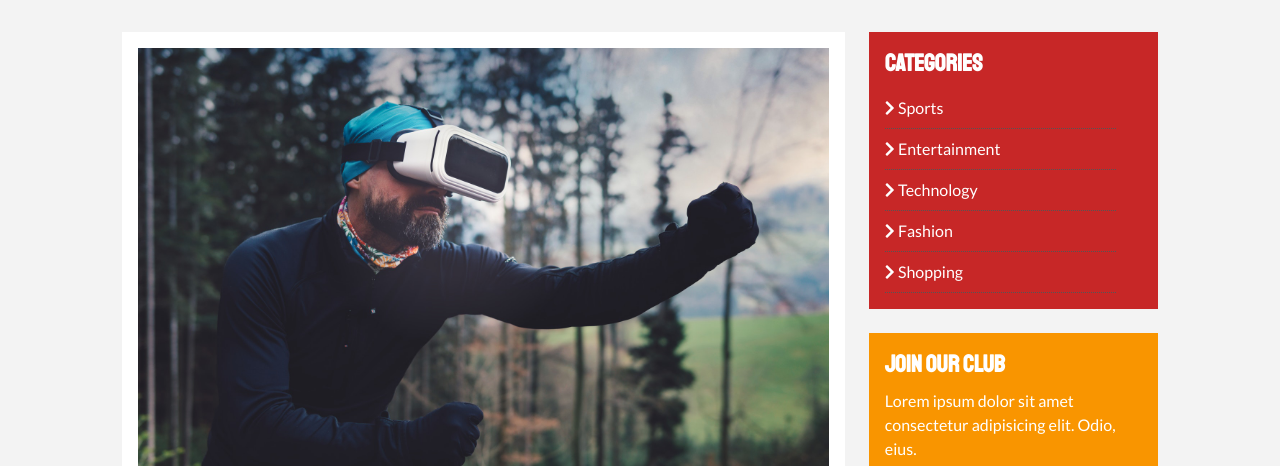
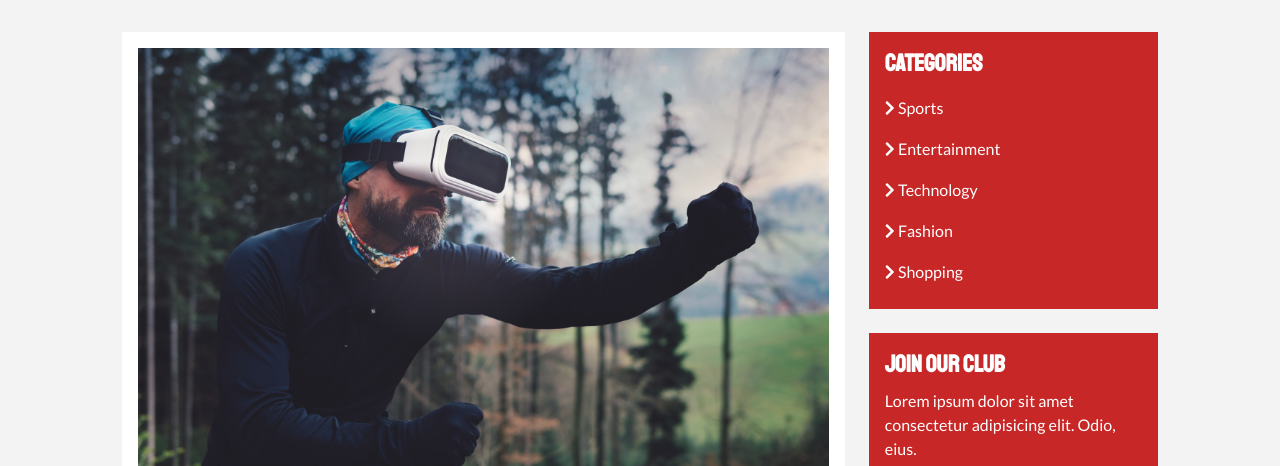
Before and after one commit to colin-willer/NewsGridWebsite, a plain HTML site: page article.html in a window 1280 px wide. Shown: the part 74-540 px from the top of the page. Drawn offline with Linux system fonts and the light colour scheme.

Commit message:
Change Article Aside Color

```diff
--- a/article.html
+++ b/article.html
@@ -53,7 +53,7 @@
                         <li><a href="#"><i class="fas fa-chevron-right"></i> Shopping</a></li>
                     </ul>
                 </aside>
-                <aside class="card bg-secondary">
+                <aside class="card bg-primary">
                     <h2>Join Our Club</h2>
                     <p>Lorem ipsum dolor sit amet consectetur adipisicing elit. Odio, eius.</p>
                     <a href="#" class="btn btn-dark btn-block">Join Now</a>
```
